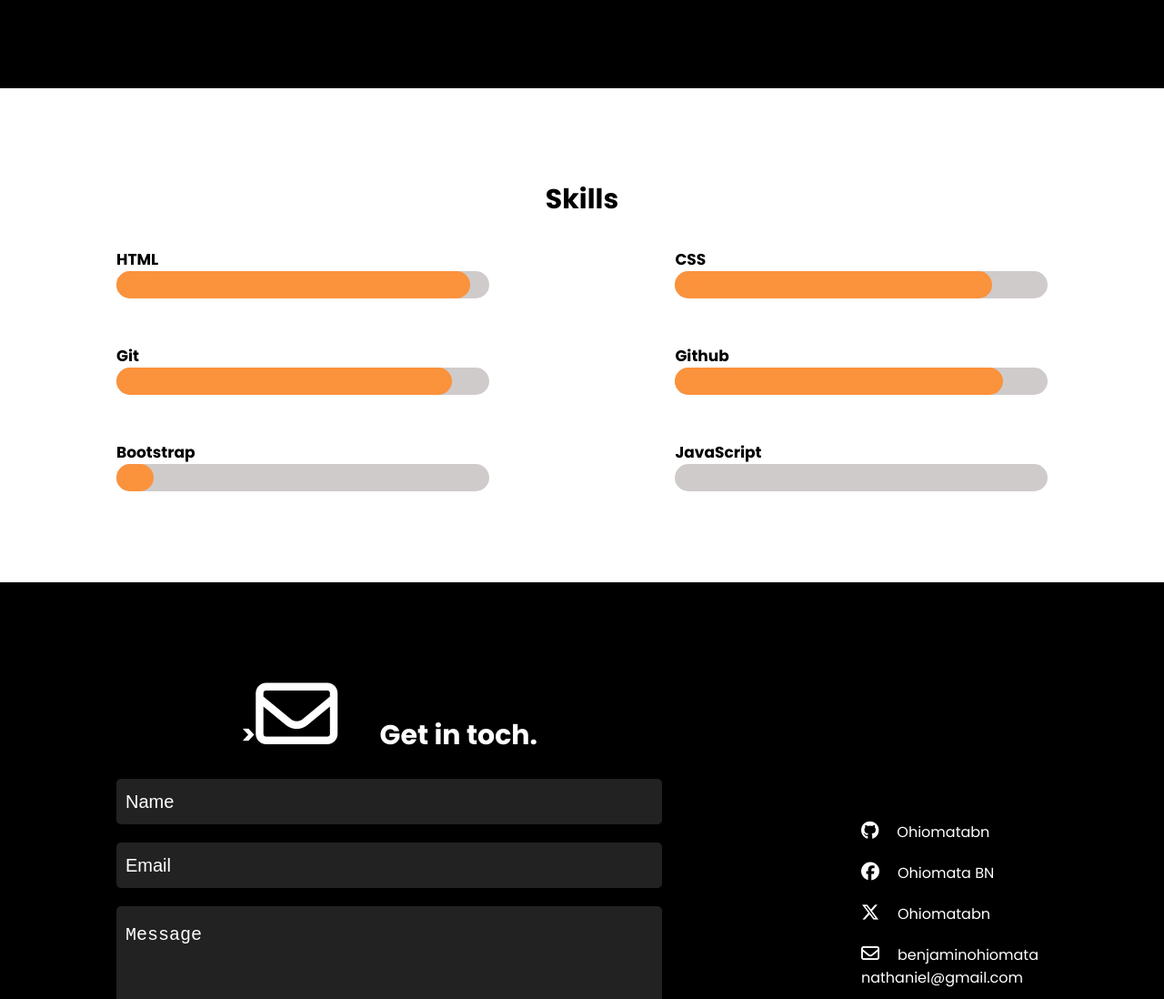
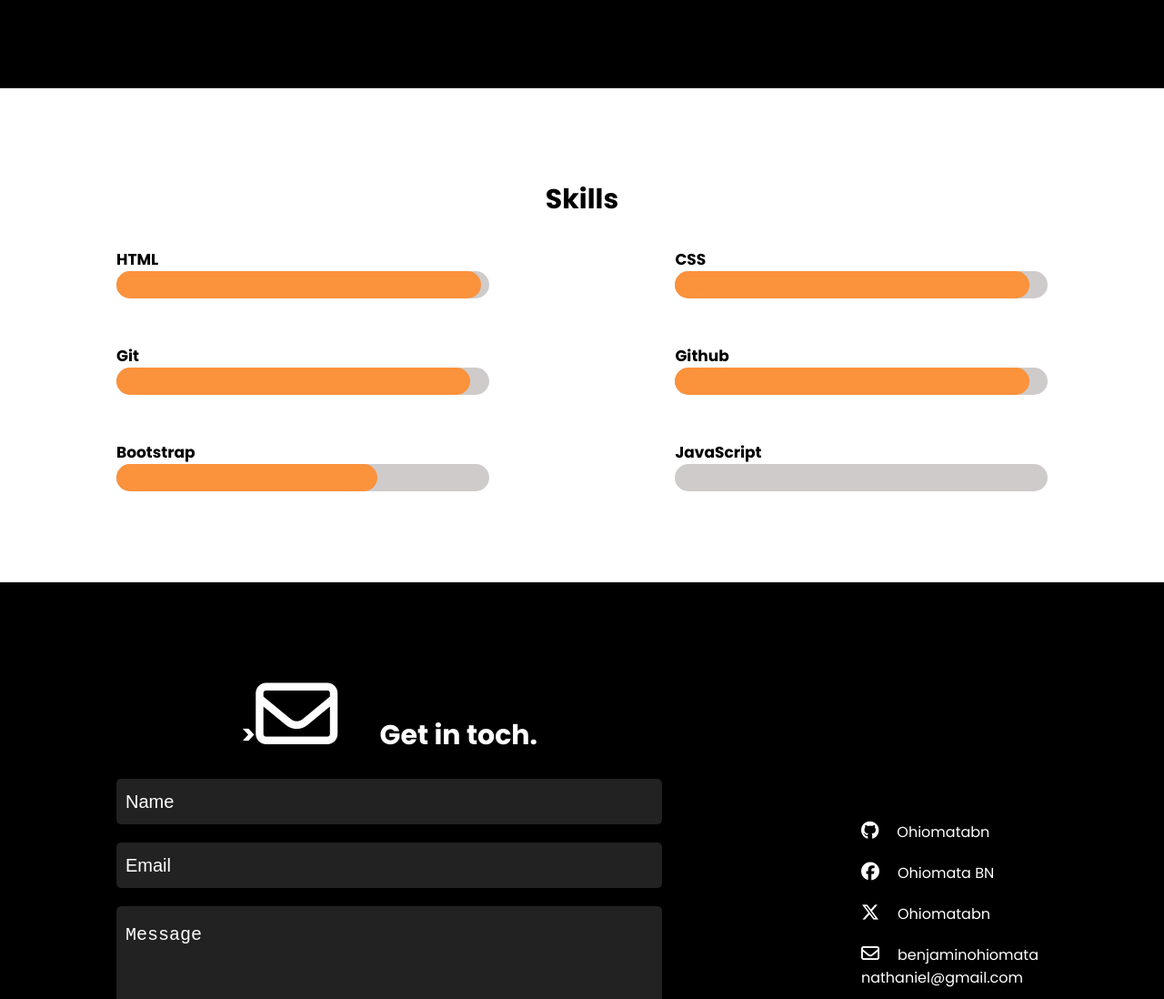
Before and after one commit to Ohiomatabn/ohiomata.com, a plain HTML site: page index.html in a window 1280 px wide. Shown: the part 1356-2454 px from the top of the page at 91% size. Drawn offline with Linux system fonts and the light colour scheme.

Commit message:
Increase the skills bar

```diff
--- a/style.css
+++ b/style.css
@@ -163,23 +163,23 @@ i{
 }
 
 .stats p.html{
+    width: 98%;
+}
+
+.stats p.css{
     width: 95%;
 }
 
-.stats p.css{
-    width: 85%;
-}
-
 .stats p.git{
-    width: 90%;
+    width: 95%;
 }
 
 .stats p.github{
-    width: 88%;
+    width: 95%;
 }
 
 .stats p.boostrap{
-    width: 10%;
+    width: 70%;
     z-index: -2;
 }
 
```
